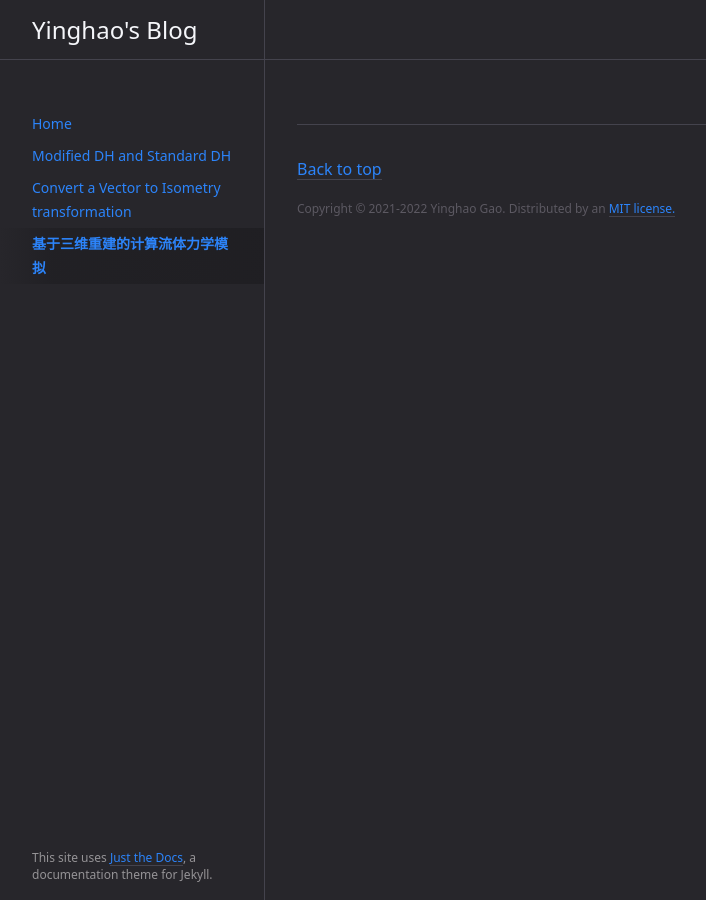
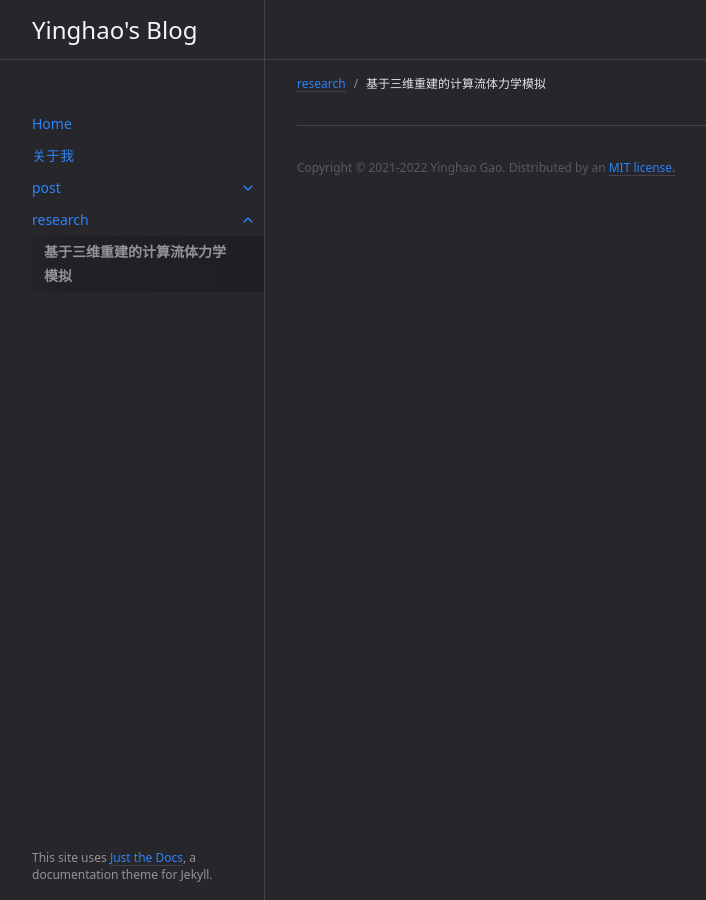
Before and after one commit to gywhitel/gywhitel.github.io, a Jekyll site: the page built from docs/research/2022-03-14-cfd.md, in a window 1280 px wide. Shown: the whole page, without its empty margins (107-813 px from the left). Built offline with Jekyll 4.4.1, drawn with Linux system fonts in a browser that asks for light colours.

Commit message:
add parent directory

```diff
--- a/_config.yml
+++ b/_config.yml
@@ -14,7 +14,7 @@
 # You can create any custom variable you would like, and they will be accessible
 # in the templates via {{ site.myvariable }}.
 title: Yinghao's Blog
-description: A Jekyll theme for documentation
+description: Personal blog
 baseurl: "" # the subpath of your site, e.g. /blog
 url: "https://gywhitel.github.io" # the base hostname & protocol for your site, e.g. http://example.com
 
@@ -78,7 +78,7 @@ nav_sort: case_sensitive # Capital letters sorted before lowercase
 # appears at the bottom of every page's main content
 
 # Back to top link
-back_to_top: true
+back_to_top: false
 back_to_top_text: "Back to top"
 
 footer_content: "Copyright &copy; 2021-2022 Yinghao Gao. Distributed by an <a href=\"https://github.com/pmarsceill/just-the-docs/tree/master/LICENSE.txt\">MIT license.</a>"
--- a/docs/post/2021-05-26-vector_to_pose.md
+++ b/docs/post/2021-05-26-vector_to_pose.md
@@ -3,6 +3,7 @@ layout: default
 title: Convert a Vector to Isometry transformation
 Page last modified: last_modified_date
 categories: robotics transformation geometry
+parent: post
 ---
 # 方向向量转换为位姿
 
--- a/docs/post/2021-06-13_DH.md
+++ b/docs/post/2021-06-13_DH.md
@@ -3,6 +3,7 @@ layout: post
 title: Modified DH and Standard DH
 nav_order: 2
 Page last modified: last_modified_date
+parent: post
 ---
 # MDH 与 SDH  参数法对比
 
--- a/docs/research/2022-03-14-cfd.md
+++ b/docs/research/2022-03-14-cfd.md
@@ -2,4 +2,5 @@
 layout: default
 title: 基于三维重建的计算流体力学模拟
 Page last modified: last_modified_date
+parent: research
 ---
--- /dev/null
+++ b/index_cn.md
@@ -0,0 +1,5 @@
+---
+layout: default
+title: 关于我
+nav_order: 1
+---
```
Also changed, not shown: docs/configuration.md (+1 -2 lines), docs/post/index.md (added, +6 -0 lines), docs/research/index.md (added, +6 -0 lines), index.md (+1 -1 lines).
